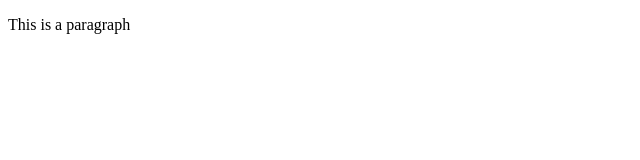
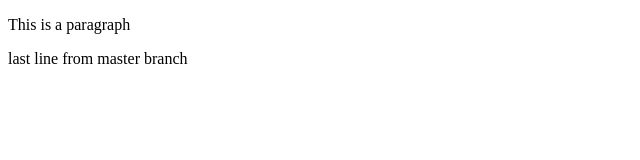
Before and after one commit to kennek1/GH_CrashCourse, a plain HTML site: page index.html in a window 1280 px wide. Shown: the whole page, without its empty margins (0-640 px from the left). Drawn offline with Linux system fonts and the light colour scheme.

Commit message:
add last line for master branch

```diff
--- a/index.html
+++ b/index.html
@@ -7,5 +7,6 @@
     </head>
     <body>
         <p>This is a paragraph</p>
+        <p>last line from master branch</p>
     </body>
 </html>
```
